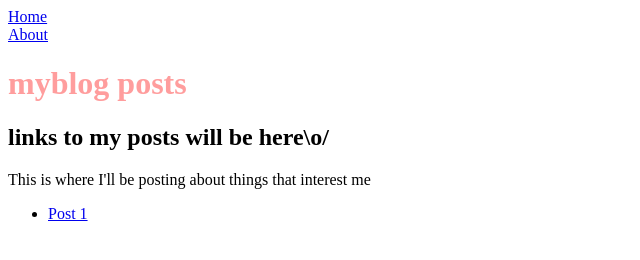
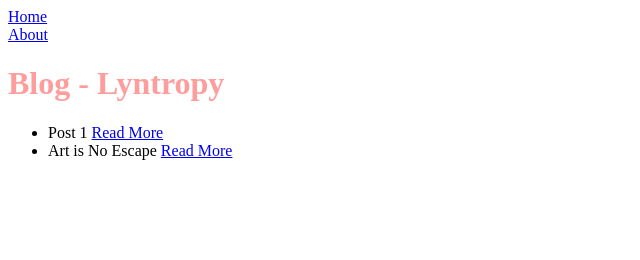
Before and after one commit to lyntropy/lyntropy.github.io, an Astro site: page /blog in a window 1280 px wide. Shown: the whole page, without its empty margins (0-640 px from the left). Built offline with nearby package versions, Linux system fonts and the light colour scheme; Astro itself is replaced by a stand-in of ours.

Commit message:
add blogpost

```diff
--- a/src/pages/blog.astro
+++ b/src/pages/blog.astro
@@ -1,5 +1,5 @@
 ---
-const blogTitle = "myblog posts";
+const blogTitle = "Blog - Lyntropy";
 ---
 
 <html lang="en">
@@ -24,11 +24,10 @@ const blogTitle = "myblog posts";
 
     <h1>{blogTitle}</h1>
 
-    <h2>links to my posts will be here\o/</h2>
-    <p>This is where I'll be posting about things that interest me</p>
+    <ul>
+      <li>Post 1 <a href="/posts/post-1/">Read More</a></li>
 
-    <ul>
-      <li><a href="/posts/post-1/">Post 1</a></li>
+      <li>Art is No Escape <a href="/posts/escapism">Read More</a></li>
     </ul>
   </body>
 </html>
```
Also changed, not shown: src/pages/posts/escapism.md (added, +15 -0 lines).
